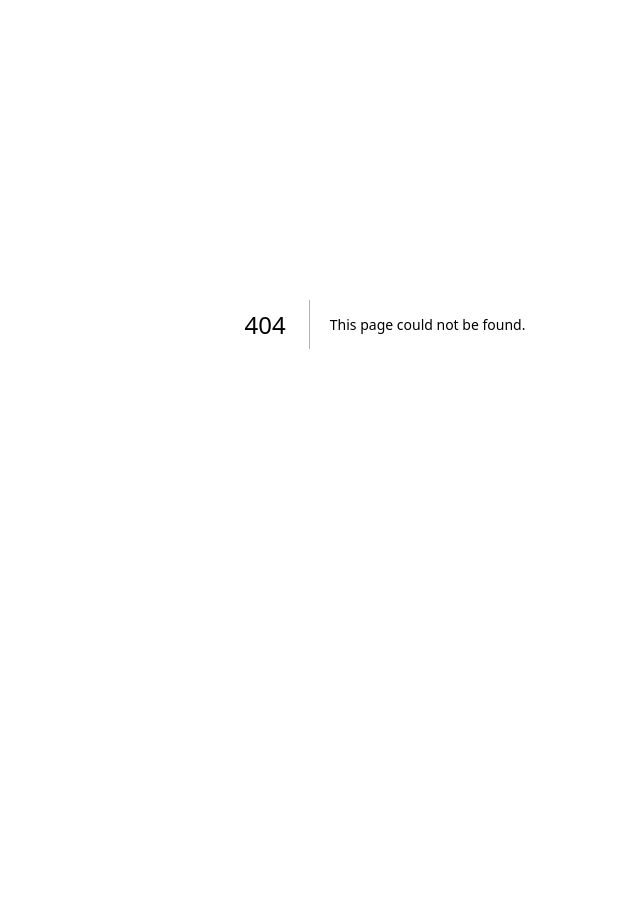
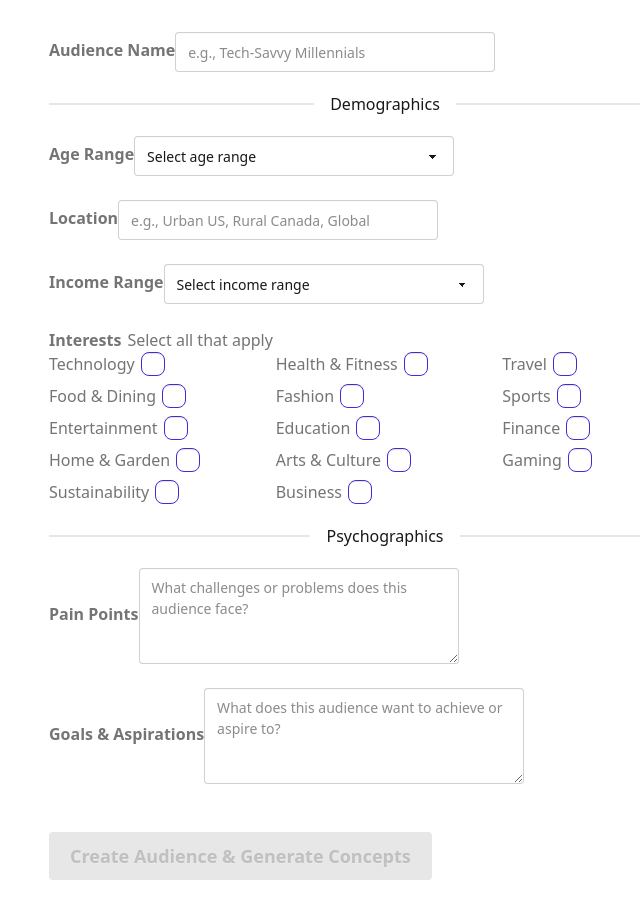
Before and after one commit to zoeydawn/station-client, a Next.js app: page /audience in a window 1280 px wide. Before the commit this address had no page. Shown: the part 220-1132 px from the top of the page, without its empty margins (255-895 px from the left). Before the commit the page ends 976 px from the top, so only its background shows below. Built offline with nearby package versions, Linux system fonts and the light colour scheme.

Commit message:
added audience page

```diff
--- /dev/null
+++ b/app/audience/page.tsx
@@ -0,0 +1,16 @@
+import AudienceForm from '@/components/AudienceForm'
+
+export default function AudiencePage() {
+  return (
+    <div className="max-w-2xl mx-auto">
+      <div className="mb-8">
+        <h1 className="text-3xl font-bold mb-4">Create Your Audience</h1>
+        <p className="text-base-content/70">
+          Define your target audience demographics to generate tailored
+          marketing concepts.
+        </p>
+      </div>
+      <AudienceForm />
+    </div>
+  )
+}
--- /dev/null
+++ b/components/AudienceForm.tsx
@@ -0,0 +1,232 @@
+'use client'
+
+import { useState } from 'react'
+import { useRouter } from 'next/navigation'
+import type { AudienceFormData } from '@/types/audience'
+
+const AGE_RANGES = ['18-24', '25-34', '35-44', '45-54', '55-64', '65+']
+
+const INCOME_RANGES = [
+  'Under $25k',
+  '$25k-$50k',
+  '$50k-$75k',
+  '$75k-$100k',
+  '$100k-$150k',
+  '$150k+',
+]
+
+const INTEREST_OPTIONS = [
+  'Technology',
+  'Health & Fitness',
+  'Travel',
+  'Food & Dining',
+  'Fashion',
+  'Sports',
+  'Entertainment',
+  'Education',
+  'Finance',
+  'Home & Garden',
+  'Arts & Culture',
+  'Gaming',
+  'Sustainability',
+  'Business',
+]
+
+export default function AudienceForm() {
+  const router = useRouter()
+  const [formData, setFormData] = useState<AudienceFormData>({
+    name: '',
+    ageRange: '',
+    location: '',
+    income: '',
+    interests: [],
+    painPoints: '',
+    goals: '',
+  })
+  const [isSubmitting, setIsSubmitting] = useState(false)
+
+  const handleInterestToggle = (interest: string) => {
+    setFormData((prev) => ({
+      ...prev,
+      interests: prev.interests.includes(interest)
+        ? prev.interests.filter((i) => i !== interest)
+        : [...prev.interests, interest],
+    }))
+  }
+
+  const handleSubmit = async (e: React.FormEvent) => {
+    e.preventDefault()
+    setIsSubmitting(true)
+
+    try {
+      // TODO: Save to Supabase
+      console.log('Audience data:', formData)
+
+      // For now, just redirect to concepts page
+      router.push('/concepts')
+    } catch (error) {
+      console.error('Error saving audience:', error)
+    } finally {
+      setIsSubmitting(false)
+    }
+  }
+
+  const isFormValid =
+    formData.name &&
+    formData.ageRange &&
+    formData.location &&
+    formData.income &&
+    formData.interests.length > 0
+
+  return (
+    <form onSubmit={handleSubmit} className="space-y-6">
+      {/* Audience Name */}
+      <div className="form-control">
+        <label className="label">
+          <span className="label-text font-semibold">Audience Name</span>
+        </label>
+        <input
+          type="text"
+          placeholder="e.g., Tech-Savvy Millennials"
+          className="input input-bordered"
+          value={formData.name}
+          onChange={(e) =>
+            setFormData((prev) => ({ ...prev, name: e.target.value }))
+          }
+          required
+        />
+      </div>
+
+      {/* Demographics Section */}
+      <div className="divider">Demographics</div>
+
+      {/* Age Range */}
+      <div className="form-control">
+        <label className="label">
+          <span className="label-text font-semibold">Age Range</span>
+        </label>
+        <select
+          className="select select-bordered"
+          value={formData.ageRange}
+          onChange={(e) =>
+            setFormData((prev) => ({ ...prev, ageRange: e.target.value }))
+          }
+          required
+        >
+          <option value="">Select age range</option>
+          {AGE_RANGES.map((range) => (
+            <option key={range} value={range}>
+              {range}
+            </option>
+          ))}
+        </select>
+      </div>
+
+      {/* Location */}
+      <div className="form-control">
+        <label className="label">
+          <span className="label-text font-semibold">Location</span>
+        </label>
+        <input
+          type="text"
+          placeholder="e.g., Urban US, Rural Canada, Global"
+          className="input input-bordered"
+          value={formData.location}
+          onChange={(e) =>
+            setFormData((prev) => ({ ...prev, location: e.target.value }))
+          }
+          required
+        />
+      </div>
+
+      {/* Income */}
+      <div className="form-control">
+        <label className="label">
+          <span className="label-text font-semibold">Income Range</span>
+        </label>
+        <select
+          className="select select-bordered"
+          value={formData.income}
+          onChange={(e) =>
+            setFormData((prev) => ({ ...prev, income: e.target.value }))
+          }
+          required
+        >
+          <option value="">Select income range</option>
+          {INCOME_RANGES.map((range) => (
+            <option key={range} value={range}>
+              {range}
+            </option>
+          ))}
+        </select>
+      </div>
+
+      {/* Interests */}
+      <div className="form-control">
+        <label className="label">
+          <span className="label-text font-semibold">Interests</span>
+          <span className="label-text-alt">Select all that apply</span>
+        </label>
+        <div className="grid grid-cols-2 md:grid-cols-3 gap-2">
+          {INTEREST_OPTIONS.map((interest) => (
+            <label key={interest} className="label cursor-pointer">
+              <span className="label-text">{interest}</span>
+              <input
+                type="checkbox"
+                className="checkbox checkbox-primary"
+                checked={formData.interests.includes(interest)}
+                onChange={() => handleInterestToggle(interest)}
+              />
+            </label>
+          ))}
+        </div>
+      </div>
+
+      {/* Psychographics Section */}
+      <div className="divider">Psychographics</div>
+
+      {/* Pain Points */}
+      <div className="form-control">
+        <label className="label">
+          <span className="label-text font-semibold">Pain Points</span>
+        </label>
+        <textarea
+          className="textarea textarea-bordered h-24"
+          placeholder="What challenges or problems does this audience face?"
+          value={formData.painPoints}
+          onChange={(e) =>
+            setFormData((prev) => ({ ...prev, painPoints: e.target.value }))
+          }
+        />
+      </div>
+
+      {/* Goals */}
+      <div className="form-control">
+        <label className="label">
+          <span className="label-text font-semibold">Goals & Aspirations</span>
+        </label>
+        <textarea
+          className="textarea textarea-bordered h-24"
+          placeholder="What does this audience want to achieve or aspire to?"
+          value={formData.goals}
+          onChange={(e) =>
+            setFormData((prev) => ({ ...prev, goals: e.target.value }))
+          }
+        />
+      </div>
+
+      {/* Submit Button */}
+      <div className="form-control pt-6">
+        <button
+          type="submit"
+          className={`btn btn-primary btn-lg ${isSubmitting ? 'loading' : ''}`}
+          disabled={!isFormValid || isSubmitting}
+        >
+          {isSubmitting
+            ? 'Creating Audience...'
+            : 'Create Audience & Generate Concepts'}
+        </button>
+      </div>
+    </form>
+  )
+}
--- /dev/null
+++ b/types/audience.ts
@@ -0,0 +1,21 @@
+export interface Audience {
+  id?: string
+  name: string
+  ageRange: string
+  location: string
+  income: string
+  interests: string[]
+  painPoints: string
+  goals: string
+  createdAt?: string
+}
+
+export interface AudienceFormData {
+  name: string
+  ageRange: string
+  location: string
+  income: string
+  interests: string[]
+  painPoints: string
+  goals: string
+}
```
